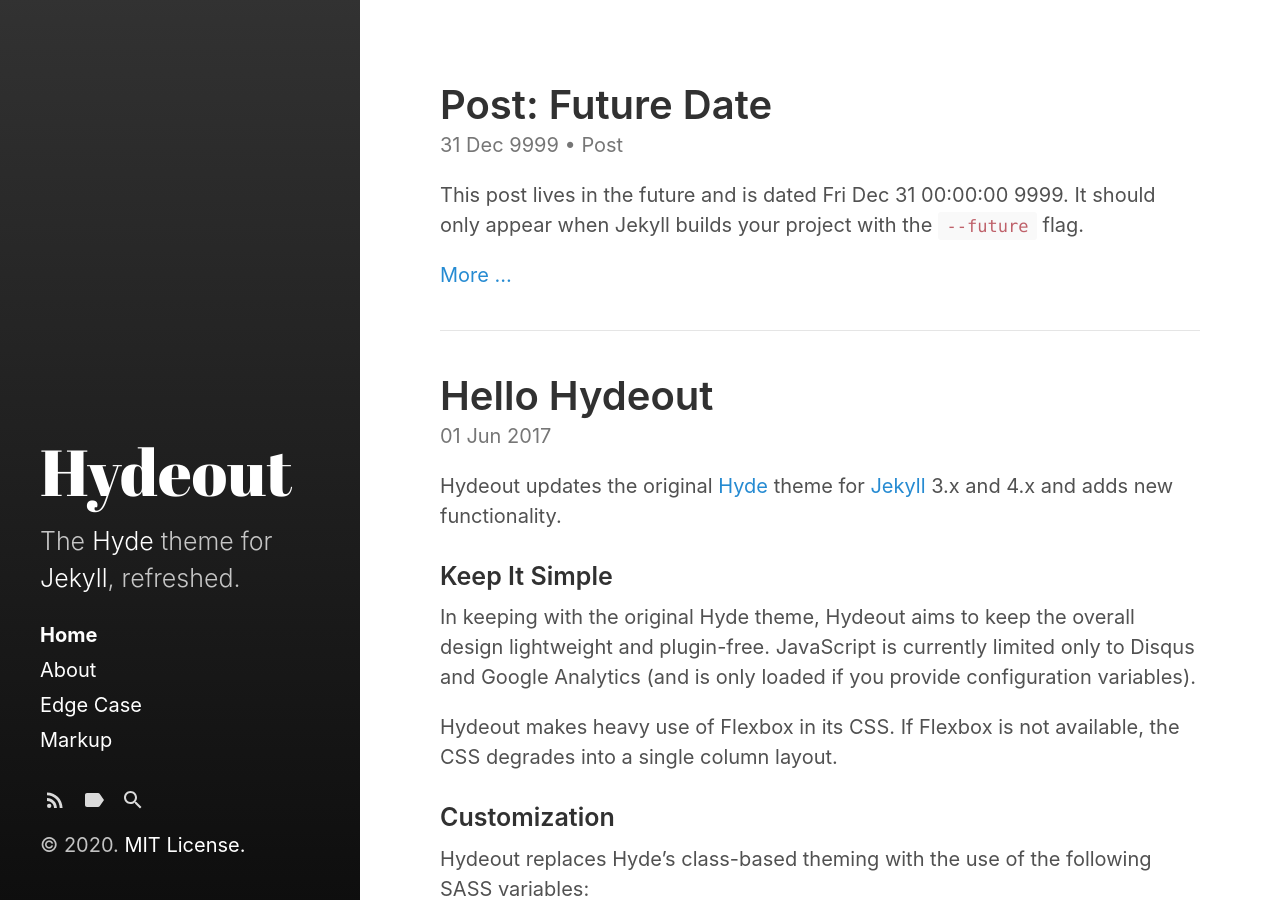
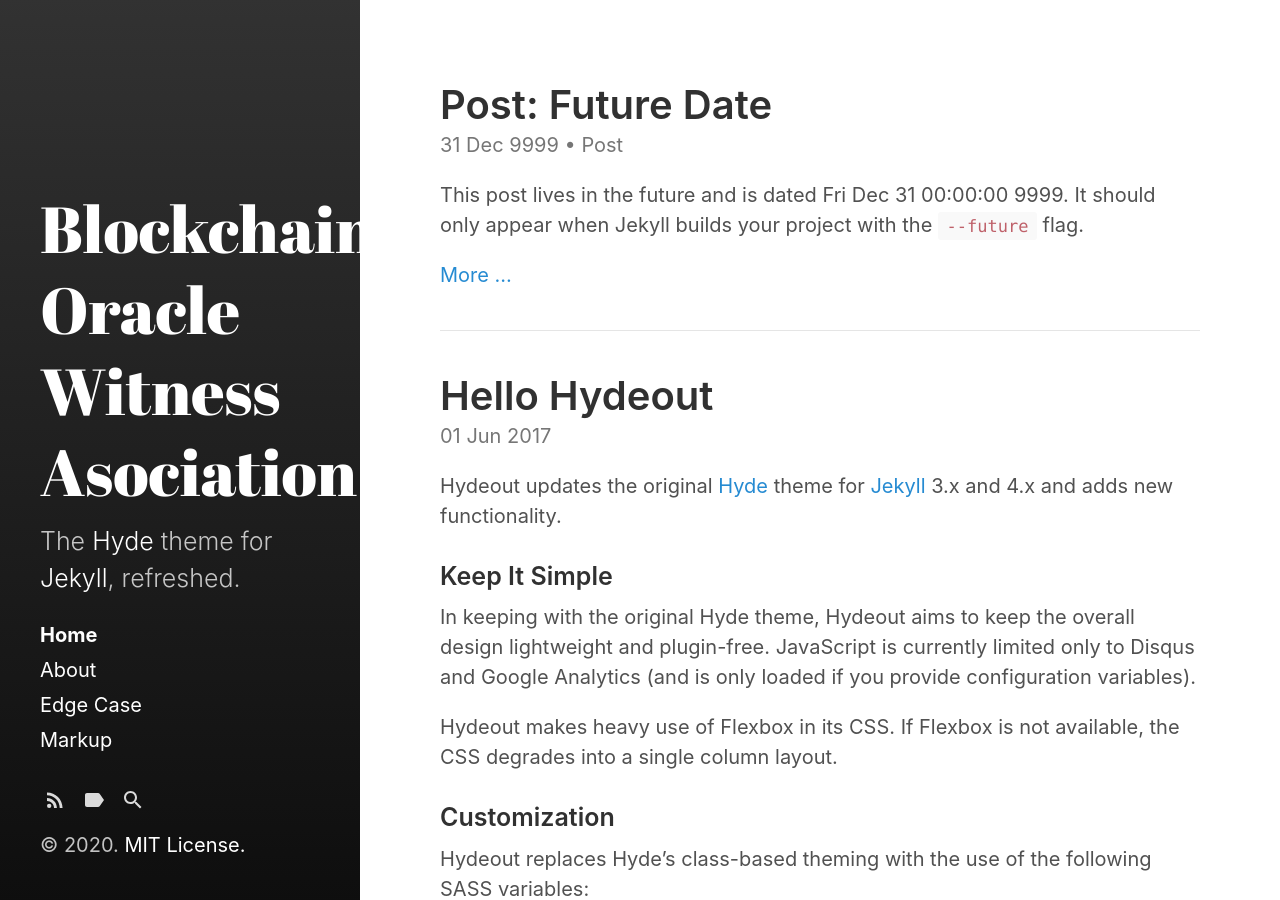
Before and after one commit to bronxi47/bowa, a Jekyll site: the page built from index.html, in a window 1280 px wide and 900 px high. Built offline with Jekyll 4.4.1, drawn with Linux system fonts in a browser that asks for light colours; the list of posts is cut into pages by our own code.

Commit message:
Update _config.yml

```diff
--- a/_config.yml
+++ b/_config.yml
@@ -3,7 +3,7 @@
 highlighter:      rouge
 
 # Setup
-title:            Hydeout
+title:            Blockchain Oracle Witness Asociation
 tagline:          'A Jekyll theme'
 description:      'The <a href="http://hyde.getpoole.com" target="_blank">Hyde</a> theme for <a href="http://jekyllrb.com" target="_blank">Jekyll</a>, refreshed.'
 url:              https://bronxi47.github.io
@@ -15,7 +15,7 @@
                   # sidebar_blog_link below.
 
 author:
-  name:           'Andrew Fong'
+  name:           'nubis & bronxi'
   url:            https://twitter.com/fongandrewc
 
 paginate:         5
```
